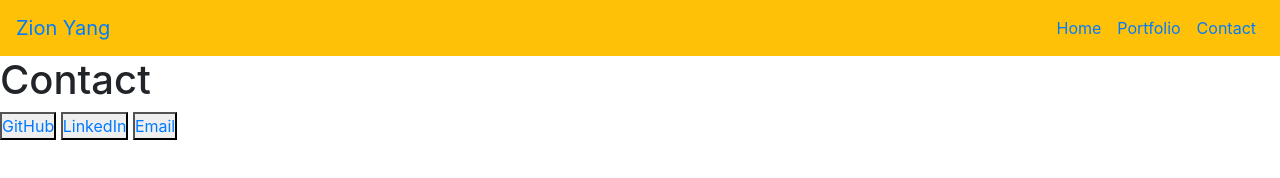
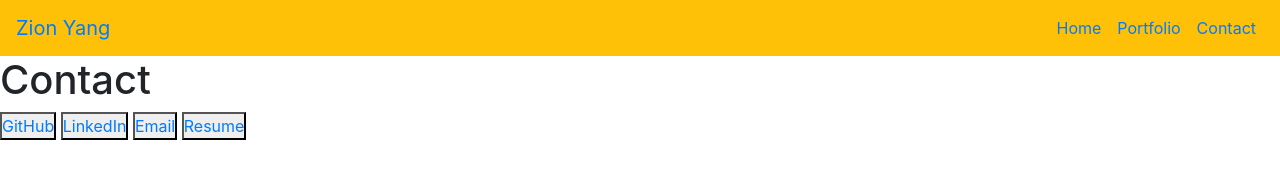
Before and after one commit to zionremnant/Briefcase-Portfolio, a plain HTML site: page contact.html in a window 1280 px wide. Drawn offline with nearby package versions, Linux system fonts and the light colour scheme.

Commit message:
finalize contact html

```diff
--- a/contact.html
+++ b/contact.html
@@ -74,7 +74,10 @@
             ><i class="fas fa-envelope"></i>Email</a
           >
         </button>
+        <button><a href="https://github.com/zionremnant/Professional-Materials-Portfolio-/blob/main/ResumeZionYang.pdf"><i class="fas fa-file"></i>Resume</a></button>
       </div>
     </div>
+</div>
+</div>
   </body>
 </html>
```
